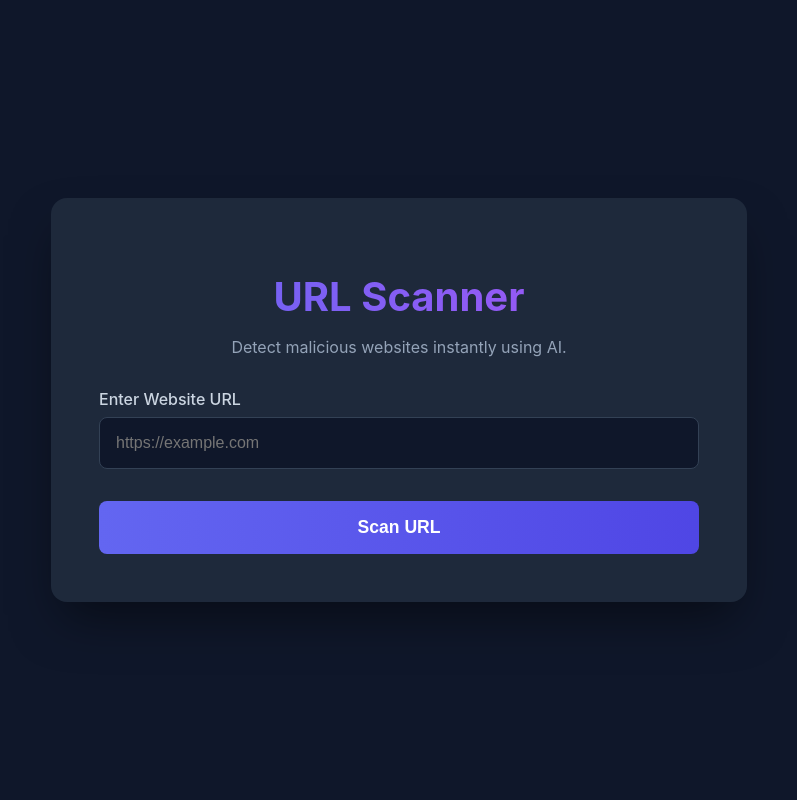
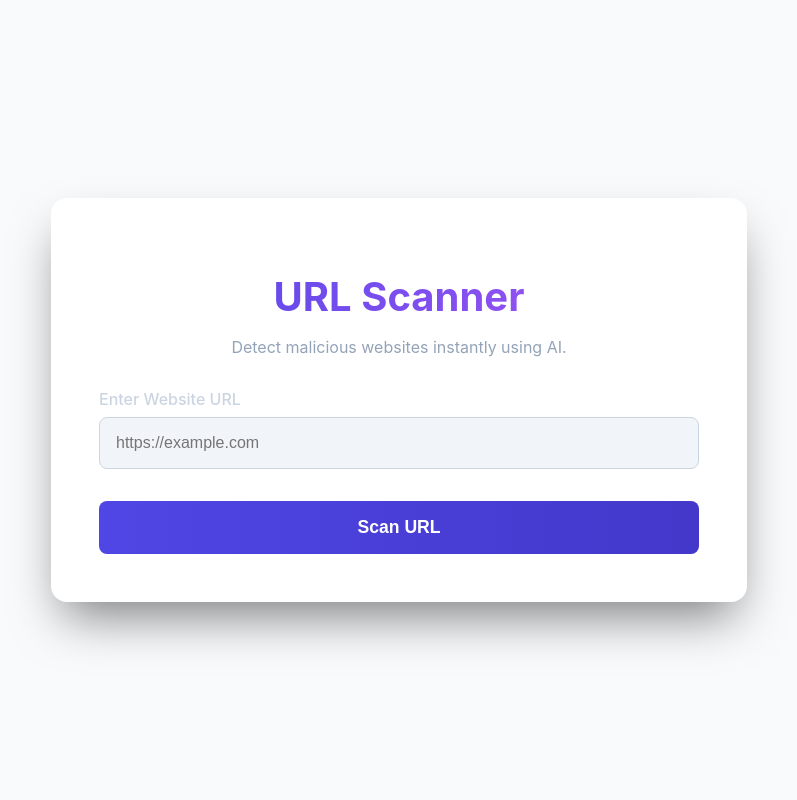
Before and after one commit to Mausam5055/Phising-Detection, a Flask app: page / in a window 1280 px wide. Shown: the whole page, without its empty margins (241-1038 px from the left). Run offline with Flask 3, Linux system fonts and the light colour scheme.

Commit message:
Update index.html

```diff
--- a/templates/index.html
+++ b/templates/index.html
@@ -6,11 +6,11 @@
     <title>Phishing Detection System</title>
     <style>
       :root {
-        --primary: #6366f1;
-        --secondary: #4f46e5;
-        --bg: #0f172a;
-        --card-bg: #1e293b;
-        --text: #f8fafc;
+        --primary: #4f46e5;
+        --secondary: #4338ca;
+        --bg: #f8fafc;
+        --card-bg: #ffffff;
+        --text: #1e293b;
         --danger: #ef4444;
         --success: #22c55e;
       }
@@ -65,9 +65,9 @@
         width: 100%;
         padding: 1rem;
         border-radius: 0.5rem;
-        border: 1px solid #334155;
-        background-color: #0f172a;
-        color: white;
+        border: 1px solid #cbd5e1;
+        background-color: #f1f5f9;
+        color: #1e293b;
         font-size: 1rem;
         transition: border-color 0.2s;
         box-sizing: border-box;
```
